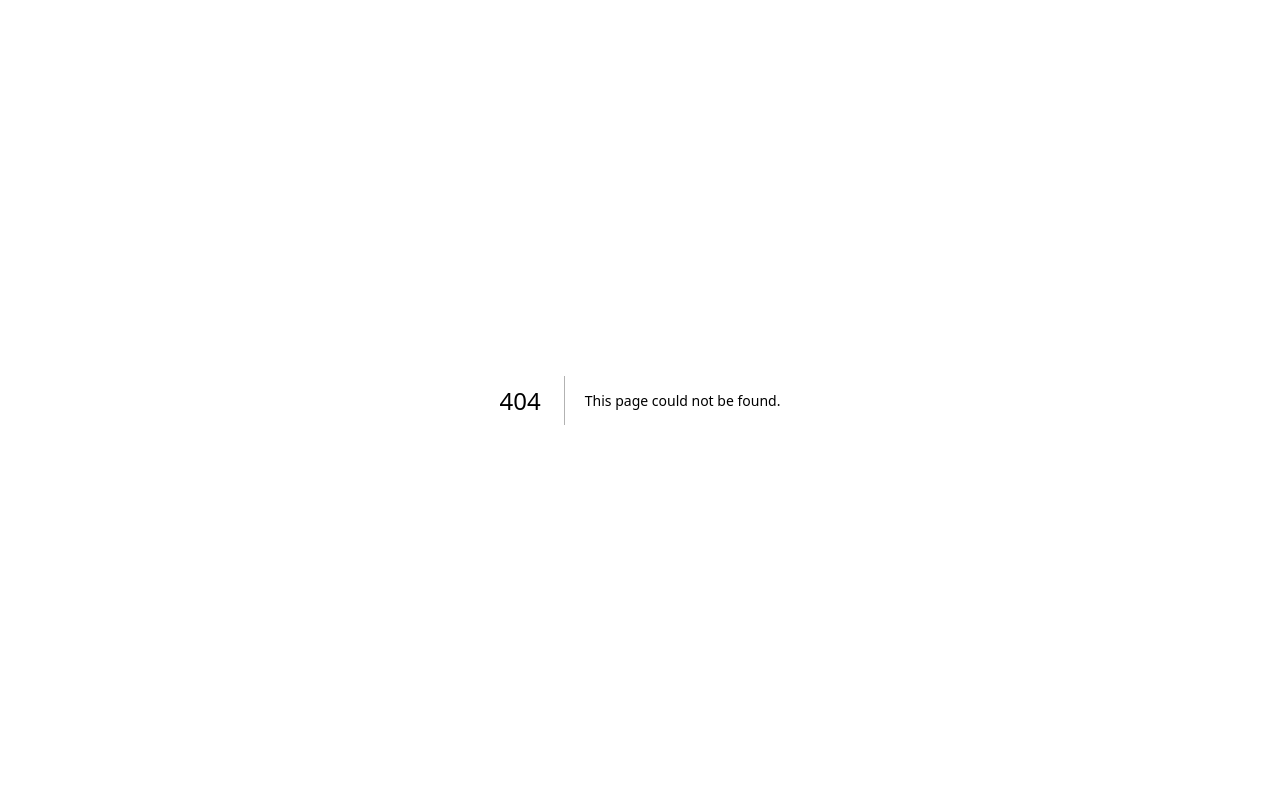
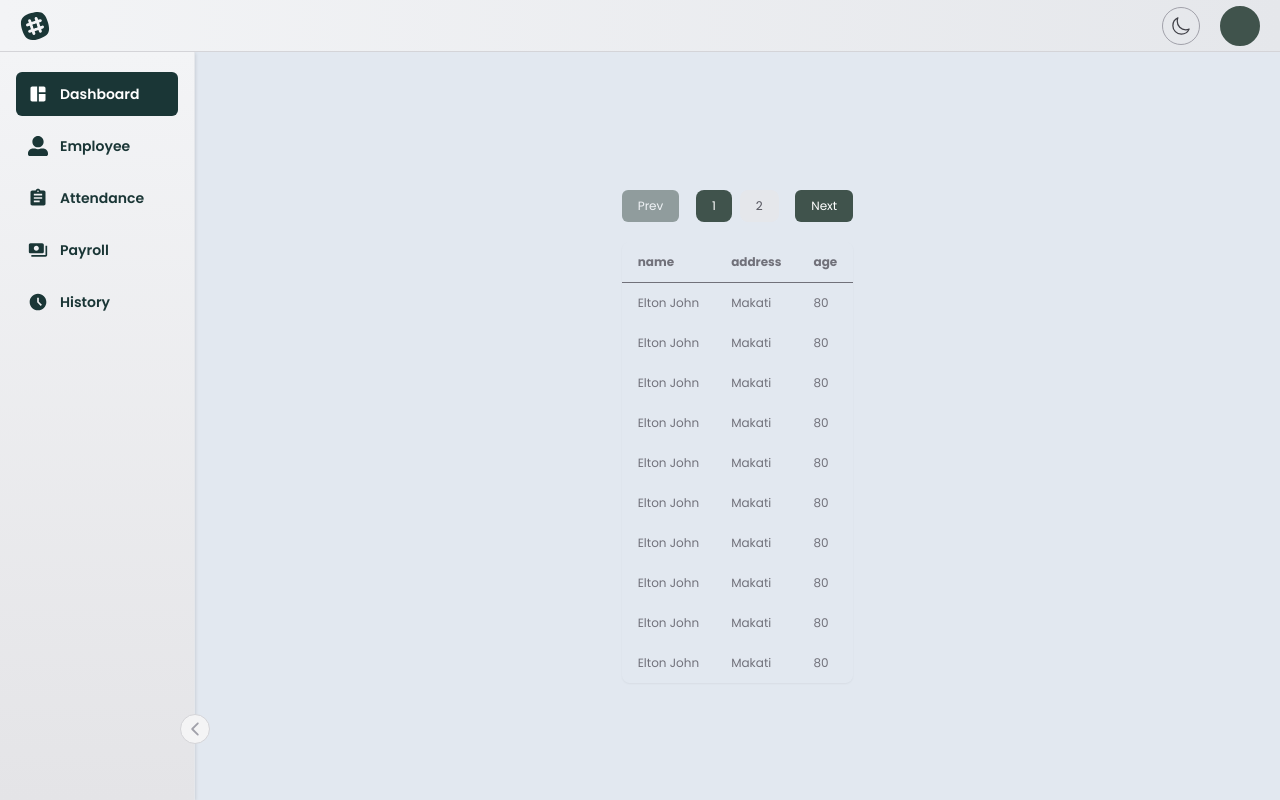
Before and after one commit to AllenCortuna/ts-component, a Next.js app: page /dashboard in a window 1280 px wide. Before the commit this address had no page. Built offline with nearby package versions, Linux system fonts and the light colour scheme.

Commit message:
add Pagination Table

```diff
--- a/package.json
+++ b/package.json
@@ -11,6 +11,7 @@
   "dependencies": {
     "framer-motion": "^11.3.21",
     "next": "14.2.5",
+    "next-themes": "^0.3.0",
     "react": "^18",
     "react-dom": "^18",
     "react-icons": "^5.2.1"
--- /dev/null
+++ b/src/app/dashboard/page.tsx
@@ -0,0 +1,29 @@
+import NavLayout from "@/components/Layout";
+import PaginationTable from "@/components/pagination/PaginationTable";
+import React from "react";
+
+const Dashboard = () => {
+  const data = [
+    { name: "Elton John", address: "Makati", age:80 },
+    { name: "Elton John", address: "Makati", age:80 },
+    { name: "Elton John", address: "Makati", age:80 },
+    { name: "Elton John", address: "Makati", age:80 },
+    { name: "Elton John", address: "Makati", age:80 },
+    { name: "Elton John", address: "Makati", age:80 },
+    { name: "Elton John", address: "Makati", age:80 },
+    { name: "Elton John", address: "Makati", age:80 },
+    { name: "Elton John", address: "Makati", age:80 },
+    { name: "Elton John", address: "Makati", age:80 },
+    { name: "Elton John", address: "Makati", age:80 },
+    { name: "Elton John", address: "Makati", age:80 },
+  ];
+  return (
+    <NavLayout>
+      <div className="flex">
+        <PaginationTable data={data} />
+      </div>
+    </NavLayout>
+  );
+};
+
+export default Dashboard;
--- a/src/app/layout.tsx
+++ b/src/app/layout.tsx
@@ -1,6 +1,7 @@
 import type { Metadata } from "next";
 import { Poppins } from "next/font/google";
 import "./globals.css";
+import { ThemeProvider } from "next-themes";
 
 const inter = Poppins({
   subsets: ["latin"],
@@ -18,9 +19,12 @@ export default function RootLayout({
 }>) {
   return (
     <html lang="en">
-      <meta name="viewport" content="width=device-width, initial-scale=1.0"></meta>
+      <meta
+        name="viewport"
+        content="width=device-width, initial-scale=1.0"
+      ></meta>
       <body className={`${inter.className}`}>
-          {children}
+        <ThemeProvider attribute="class">{children}</ThemeProvider>
       </body>
     </html>
   );
--- a/src/components/navbar/NavLink.tsx
+++ b/src/components/navbar/NavLink.tsx
@@ -16,8 +16,8 @@ export const NavLink: React.FC<NavLinkProps> = ({
 }) => (
   <Link
     href={href}
-    className={`w-full items-center justify-start flex gap-3 text-sm font-[600] p-3 hover:bg-secondary rounded-md hover:text-white transition-all duration-300 hover:dark:text-white hover:shadow-md hover:drop-shadow-sm ${
-      isActive ? "bg-neutral text-white" : "text-zinc-700 dark:text-zinc-400"
+    className={`w-full items-center justify-start flex gap-3 text-sm font-[600] p-3 hover:bg-secondary rounded-md hover:text-white transition-all duration-300 hover:dark:text-white hover:shadow-inner ${
+      isActive ? "bg-neutral text-white" : "text-neutral dark:text-zinc-300"
     }`}
   >
     <span className={`w-auto ${isMinimized && " mx-auto"}`}>
--- a/src/components/navbar/SideNavbar.tsx
+++ b/src/components/navbar/SideNavbar.tsx
@@ -1,18 +1,13 @@
 /* eslint-disable @next/next/no-img-element */
 "use client";
-import Link from "next/link";
 import React, { useState, ReactNode, useEffect } from "react";
 import { usePathname } from "next/navigation";
-import { BsBarChartFill } from "react-icons/bs";
-import { MdTry, MdPayments } from "react-icons/md";
-import { RiFolderHistoryFill } from "react-icons/ri";
-import { FaUserAlt, FaBuilding } from "react-icons/fa";
-import Image from "next/image";
 import { IoIosArrowBack, IoLogoSlack } from "react-icons/io";
-// import { IoMoonOutline, IoSunnyOutline } from "react-icons/io5";
+import { IoMoonOutline, IoSunnyOutline } from "react-icons/io5";
 import Account from "./Account";
 import navItems from "./navItems";
 import { NavLink } from "./NavLink";
+import { useTheme } from "next-themes";
 interface NavbarProps {
   children: ReactNode;
 }
@@ -26,7 +21,10 @@ const SideNavbar: React.FC<NavbarProps> = ({ children }) => {
     }
     return false;
   });
-
+  const { theme, setTheme } = useTheme();
+  const toggleTheme = () => {
+    setTheme(theme === "dark" ? "light" : "dark");
+  };
   const pathname = usePathname();
   const [userData, setUserData] = useState<any>(null);
   const [showNotif, setShowNotif] = useState<boolean>(false);
@@ -42,8 +40,8 @@ const SideNavbar: React.FC<NavbarProps> = ({ children }) => {
 
   return (
     <div className="h-screen w-full flex flex-col">
-      <span className="w-full h-14 bg-gradient-to-r from-gray-100 to-gray-300 dark:from-gray-800 dark:to-gray-900 custom-shadow justify-between px-5 items-center border-b border-zinc-300 dark:border-zinc-700 hidden md:flex">
-        <span className="flex items-center text-white font-semibold rounded-md gap-2">
+      <span className="w-full h-14 bg-gradient-to-r from-gray-100 to-gray-200 dark:from-gray-800 dark:to-gray-900 custom-shadow justify-between px-5 items-center border-b border-zinc-300 dark:border-zinc-700 hidden md:flex">
+        <span className="flex items-center text-neutral dark:text-white font-semibold rounded-md gap-2">
           {/* <Image
             width={50}
             height={50}
@@ -54,6 +52,16 @@ const SideNavbar: React.FC<NavbarProps> = ({ children }) => {
           <IoLogoSlack className="text-3xl" />
           {/* {!isMinimized && <p className="text-white font-semibold">Brand Name</p>} */}
         </span>
+        <button
+            onClick={toggleTheme}
+            className="p-2 rounded-full border border-zinc-400 dark:border-white/[0.2] bg-transparent text-zinc-700 dark:text-zinc-100 mr-5 ml-auto"
+          >
+            {theme === "dark" ? (
+              <IoSunnyOutline className="h-5 w-5" />
+            ) : (
+              <IoMoonOutline className="h-5 w-5" />
+            )}
+          </button>
         <div className="flex items-center gap-4">
           <details className="dropdown dropdown-end" >
             <summary
@@ -77,7 +85,7 @@ const SideNavbar: React.FC<NavbarProps> = ({ children }) => {
         <nav
           className={`flex ${
             isMinimized ? "w-20" : "w-56"
-          } bg-gray-100 dark:bg-gray-800 dark:to-gray-900 custom-shadow dark:border-r dark:border-zinc-700  relative h-auto transition-width duration-300 flex-col items-start justify-start pt-5 p-4 gap-2`}
+          }  bg-gradient-to-b from-gray-100 to-zinc-200 dark:from-gray-800 dark:to-gray-900 custom-shadow border-r dark:border-zinc-700  relative h-auto transition-width duration-300 flex-col items-start justify-start pt-5 p-4 gap-2`}
         >
                {navItems.map((item) => (
               <NavLink
@@ -98,7 +106,7 @@ const SideNavbar: React.FC<NavbarProps> = ({ children }) => {
             <IoIosArrowBack className="text-xl" />
           </button>
         </nav>
-        <div className="overflow-y-auto w-full dark:bg-gray-900 bg-none flex items-center justify-center">
+        <div className="overflow-y-auto w-full h-full dark:bg-gray-800 bg-slate-200 bg-none flex items-center justify-center">
           {children}
         </div>
       </div>
--- a/src/components/navbar/TopBar.tsx
+++ b/src/components/navbar/TopBar.tsx
@@ -27,7 +27,7 @@ const TopNavbar: React.FC<NavbarProps> = ({ children }) => {
   return (
     <div className="h-screen w-screen flex flex-col dark:bg-gray-900">
       {/* topbar */}
-      <span className="w-full h-14 z-50 bg-zinc-200 dark:bg-gray-800 justify-between px-3 items-center border-b-2 border-zinc-300 dark:border-zinc-700 flex fixed top-0">
+      <span className="w-full h-14 z-50  bg-gray-200 dark:bg-gray-800 justify-between px-3 items-center border-b border-zinc-300 dark:border-zinc-700 flex fixed top-0">
         <details className="dropdown dropdown-start">
           <summary
             tabIndex={0}
@@ -60,7 +60,7 @@ const TopNavbar: React.FC<NavbarProps> = ({ children }) => {
             animate={{ opacity: 1, x: 0 }}
             exit={{ opacity: 0, x: "-100%" }}
             transition={{ duration: 0.3 }}
-            className="fixed h-screen top-14 bottom-0 bg-zinc-200 dark:bg-gray-800 flex flex-col p-5 gap-2 z-50 items-start justify-start w-3/5"
+            className="fixed h-screen top-14 bottom-0 flex flex-col p-5 gap-2 z-50 items-start justify-start w-3/5 border-r border-zinc-300 dark:border-zinc-700  bg-gradient-to-r from-gray-100 to-gray-200 dark:from-gray-800 dark:to-gray-800"
           >
             {navItems.map((item) => (
               <NavLink
--- a/src/components/navbar/navItems.ts
+++ b/src/components/navbar/navItems.ts
@@ -2,11 +2,11 @@ import { FaUserAlt } from "react-icons/fa";
 import { MdPayments, MdSpaceDashboard, MdAccessTimeFilled, MdAssignment } from "react-icons/md";
 
 const navItems = [
-    { href: "/admin/dashboard", icon: MdSpaceDashboard, label: "Dashboard" },
-    { href: "/admin/employee", icon: FaUserAlt, label: "Employee" },
-    { href: "/admin/attendance", icon: MdAssignment, label: "Attendance" },
-    { href: "/admin/payroll", icon: MdPayments, label: "Payroll" },
-    { href: "/admin/history", icon: MdAccessTimeFilled, label: "History" },
+    { href: "/dashboard", icon: MdSpaceDashboard, label: "Dashboard" },
+    { href: "/employee", icon: FaUserAlt, label: "Employee" },
+    { href: "/attendance", icon: MdAssignment, label: "Attendance" },
+    { href: "/payroll", icon: MdPayments, label: "Payroll" },
+    { href: "/history", icon: MdAccessTimeFilled, label: "History" },
 ];
 
 export default navItems;
--- /dev/null
+++ b/src/components/pagination/PaginationTable.tsx
@@ -0,0 +1,106 @@
+"use client";
+import React, { useState } from "react";
+
+interface ContractTableProps {
+  data: Record<string, any>[];
+}
+
+const PaginationTable: React.FC<ContractTableProps> = ({ data }) => {
+  const [currentPage, setCurrentPage] = useState(1);
+  const itemsPerPage = 10;
+
+  const indexOfLastItem = currentPage * itemsPerPage;
+  const indexOfFirstItem = indexOfLastItem - itemsPerPage;
+  const currentItems = data.slice(indexOfFirstItem, indexOfLastItem);
+
+  const totalPages = Math.ceil(data.length / itemsPerPage);
+
+  const handleNextPage = () => {
+    setCurrentPage((prev) => Math.min(prev + 1, totalPages));
+  };
+
+  const handlePrevPage = () => {
+    setCurrentPage((prev) => Math.max(prev - 1, 1));
+  };
+
+  const handlePageClick = (pageNumber: number) => {
+    setCurrentPage(pageNumber);
+  };
+
+  const renderPageNumbers = () => {
+    const pageNumbers = [];
+    for (let i = 1; i <= totalPages; i++) {
+      pageNumbers.push(
+        <button
+          key={i}
+          className={`px-4 py-2 mx-1 text-xs rounded-lg ${
+            currentPage === i
+              ? "bg-primary text-white"
+              : "bg-gray-200 text-zinc-600"
+          }`}
+          onClick={() => handlePageClick(i)}
+        >
+          {i}
+        </button>
+      );
+    }
+    return pageNumbers;
+  };
+
+  // Get all unique keys from the data objects
+  const allKeys = Array.from(new Set(data.flatMap(Object.keys)));
+
+  return (
+    <div className="flex flex-col mx-auto mt-5 scroll-container h-auto">
+      {/* PAGINATION */}
+      {data.length > itemsPerPage && (
+        <div className="flex justify-between items-center mb-5">
+          <button
+            className={`px-4 py-2 bg-primary text-xs text-white rounded-md ${
+              currentPage === 1 ? "opacity-50 cursor-not-allowed" : ""
+            }`}
+            onClick={handlePrevPage}
+            disabled={currentPage === 1}
+          >
+            Prev
+          </button>
+          <div>{renderPageNumbers()}</div>
+          <button
+            className={`px-4 py-2 bg-primary text-xs text-white rounded-md ${
+              currentPage === totalPages ? "opacity-50 cursor-not-allowed" : ""
+            }`}
+            onClick={handleNextPage}
+            disabled={currentPage === totalPages}
+          >
+            Next
+          </button>
+        </div>
+      )}
+      {/* TABLE */}
+      <table className="table rounded-lg table-zebra max-w-[72rem] shadow-sm border-zinc-300">
+        <thead>
+          <tr className="text-xs text-zinc-500">
+            {allKeys.map((key) => (
+              <th key={key} className="text-xs">
+                {key}
+              </th>
+            ))}
+          </tr>
+        </thead>
+        <tbody>
+          {currentItems?.map((item, ind) => (
+            <tr key={ind} className="hover border-none">
+              {allKeys.map((key) => (
+                <td key={key} className="text-xs text-zinc-500">
+                  {item[key]?.toString() || ""}
+                </td>
+              ))}
+            </tr>
+          ))}
+        </tbody>
+      </table>
+    </div>
+  );
+};
+
+export default PaginationTable;
--- a/tailwind.config.ts
+++ b/tailwind.config.ts
@@ -6,6 +6,7 @@ const config: Config = {
     "./src/components/**/*.{js,ts,jsx,tsx,mdx}",
     "./src/app/**/*.{js,ts,jsx,tsx,mdx}",
   ],
+  darkMode: 'class',
   theme: {
     extend: {
       backgroundImage: {
```
Also changed, not shown: 1 other file (tests, documents, lock files or other folders).
